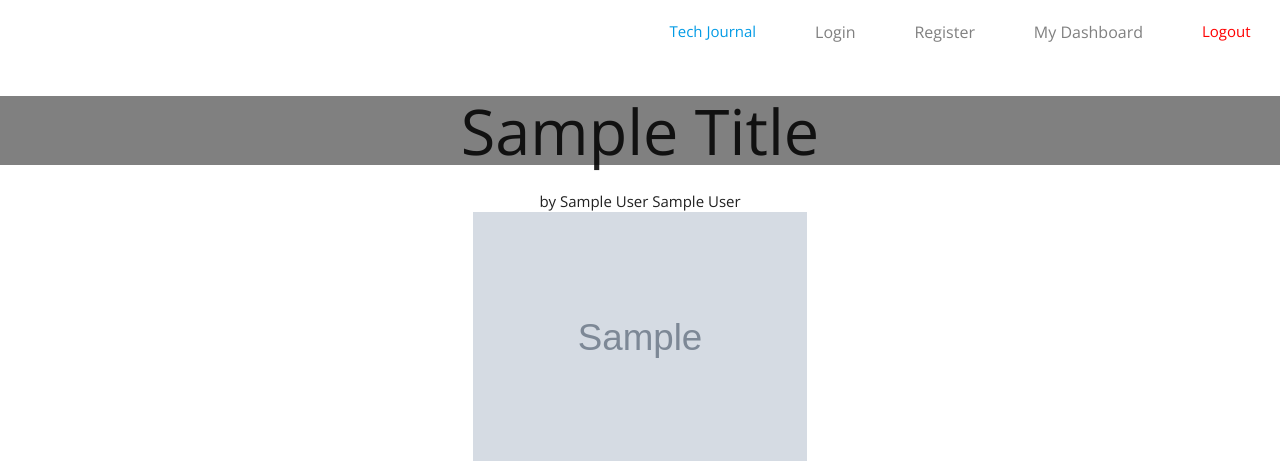
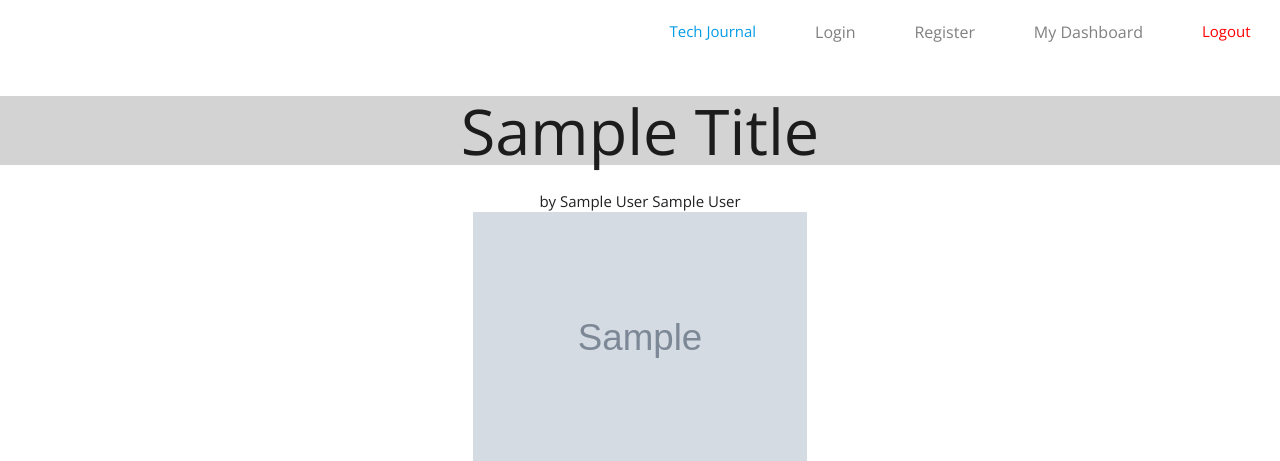
Before and after one commit to pauljessica82/flaskLogin, a Flask app: template templates/post_details.html in a window 1280 px wide. Shown: the top 461 px of the page. Run offline with Flask 2, Linux system fonts and the light colour scheme; the template is opened without the code that fills it: most values are stand-ins (such as "Sample title", 1, 10 or a date in 2020); grey boxes marked "Sample" are stand-in pictures; some libraries are stand-ins or nearby versions.

Commit message:
make it better

```diff
--- a/templates/post_details.html
+++ b/templates/post_details.html
@@ -44,7 +44,7 @@
   <div>
       <center>
   <body>
-  <h1 style="background-color:grey; text-transform:capitalize" class="fs-3xl m:fs-4xl l:fs-5xl fw-bold s:fw-heavy lh-tight mb-2 medium">
+  <h1 style="background-color:LightGray; text-transform:capitalize" class="fs-3xl m:fs-4xl l:fs-5xl fw-bold s:fw-heavy lh-tight mb-2 medium">
     {{title }}
   </h1>
 
```
